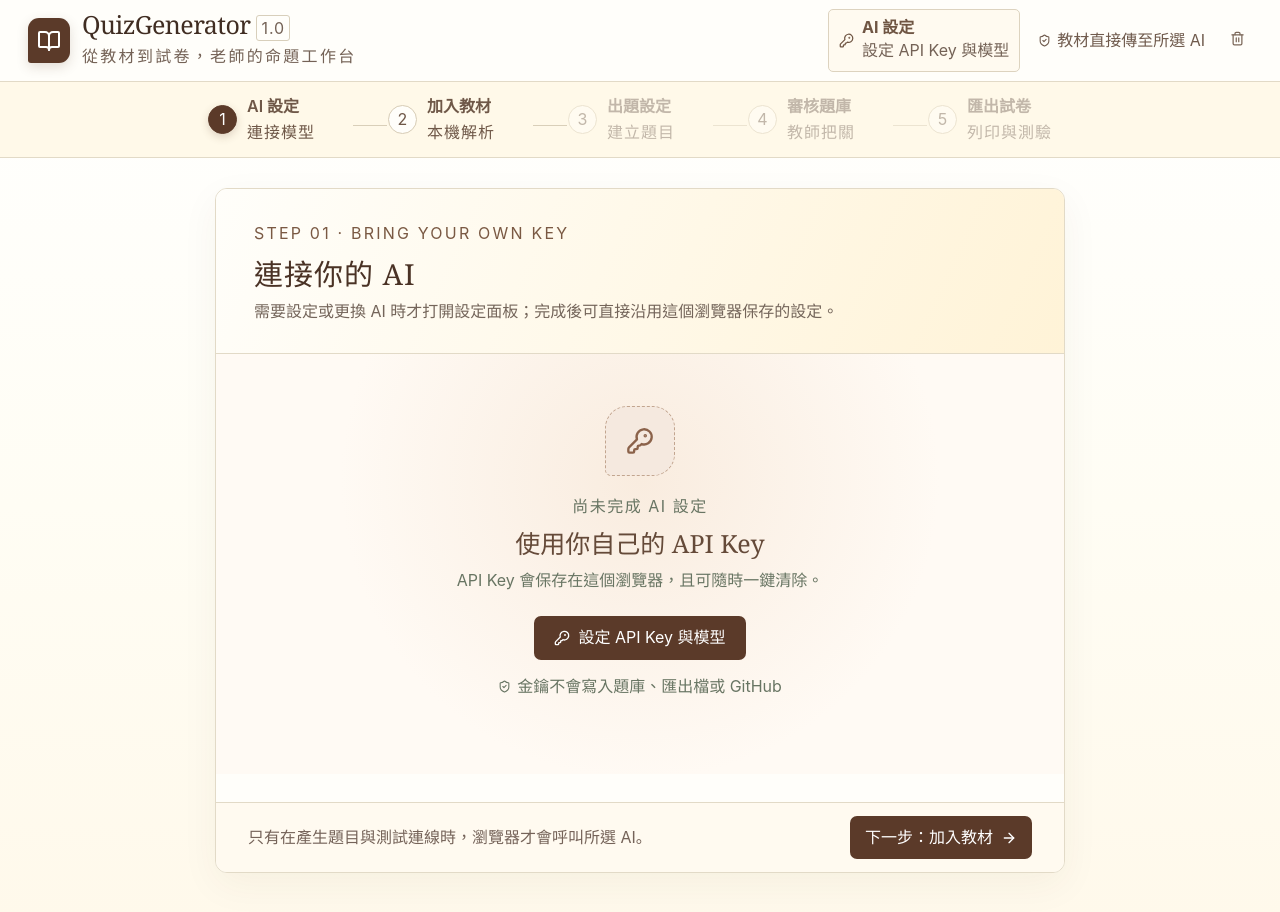
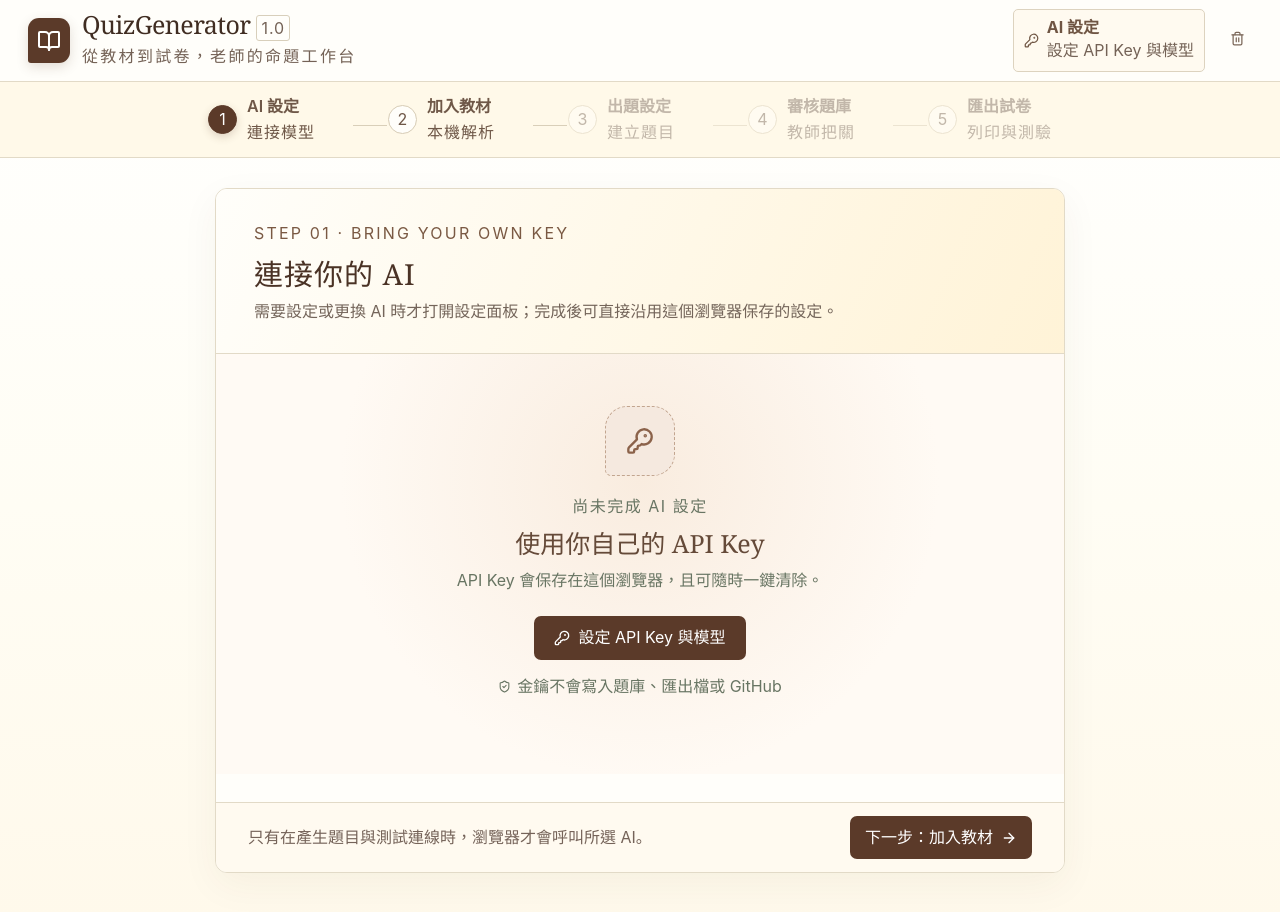
Before and after one commit to educatres/QuizGenerator, a React (Vite) app: page / in a window 1280 px wide. Shown: the top 912 px of the page. Built offline with nearby package versions, Linux system fonts and the light colour scheme.

Commit message:
chore: refine material privacy and past exam labels

```diff
--- a/src/App.tsx
+++ b/src/App.tsx
@@ -250,7 +250,7 @@ export function App() {
   return <div className="app-shell">
     <header className="app-header">
       <div className="brand"><div className="brand-symbol"><BookOpen size={24} /></div><div><h1>QuizGenerator <span>1.0</span></h1><p>從教材到試卷，老師的命題工作台</p></div></div>
-      <div className="header-status"><button className={`ai-settings-toggle ${hasSessionKey(provider) && selectedModels[provider] ? 'ready' : ''}`} onClick={() => setApiSettingsOpen(true)}><KeyRound size={15} /><span><strong>AI 設定</strong><small>{hasSessionKey(provider) && selectedModels[provider] ? `${adapter.name} · ${selectedModels[provider]}` : '設定 API Key 與模型'}</small></span></button><span><ShieldCheck size={13} />教材直接傳至所選 AI</span><button onClick={() => void clearAll()} title="清除本機資料"><Trash2 size={15} /></button></div>
+      <div className="header-status"><button className={`ai-settings-toggle ${hasSessionKey(provider) && selectedModels[provider] ? 'ready' : ''}`} onClick={() => setApiSettingsOpen(true)}><KeyRound size={15} /><span><strong>AI 設定</strong><small>{hasSessionKey(provider) && selectedModels[provider] ? `${adapter.name} · ${selectedModels[provider]}` : '設定 API Key 與模型'}</small></span></button><button onClick={() => void clearAll()} title="清除本機資料"><Trash2 size={15} /></button></div>
     </header>
     <nav className="stepper" aria-label="製作流程">{steps.map(([title, caption], index) => <button key={title} className={`${index === step ? 'active' : ''} ${canGo[index] ? 'available' : ''}`} onClick={() => canGo[index] && setStep(index)} disabled={!canGo[index]}><i>{index < step || (index === 0 && connected[provider]) ? <Check size={14} /> : index + 1}</i><span><strong>{title}</strong><small>{caption}</small></span></button>)}</nav>
     <main className="workspace">
@@ -259,13 +259,13 @@ export function App() {
         <footer className="panel-actions"><span>只有在產生題目與測試連線時，瀏覽器才會呼叫所選 AI。</span><span className="spacer" /><button className="primary" onClick={() => setStep(1)}>下一步：加入教材<ArrowRight size={16} /></button></footer>
       </section>}
 
-      {step === 1 && <section className="panel"><PageHeading eyebrow="STEP 02 · LOCAL PARSING" title="加入命題教材" description="PDF、TXT 與 Markdown 只在瀏覽器解析；只有按下產生題目時，文字片段才會送給 AI。" />
+      {step === 1 && <section className="panel"><PageHeading eyebrow="STEP 02 · LOCAL PARSING" title="加入命題教材" description="教材資料只會留存在老師的電腦上。" />
         <div className="material-layout"><div>
           <button className="drop-zone" onClick={() => fileInput.current?.click()} onDragOver={e => e.preventDefault()} onDrop={e => { e.preventDefault(); void importFiles(e.dataTransfer.files); }}><Upload size={28} /><strong>{busy === 'import' ? '正在本機解析…' : '拖放或選擇教材檔案'}</strong><span>PDF · TXT · MD　PDF 上限 100 MB</span></button><input ref={fileInput} hidden type="file" accept=".pdf,.txt,.md,.markdown" multiple onChange={e => e.target.files && void importFiles(e.target.files)} />
           <button className="example-material-button" disabled={!!busy} onClick={() => void addExampleMaterial()}>{busy === 'example' ? <LoaderCircle className="spin" size={17} /> : <BookOpen size={17} />}<span><strong>載入 AI 概念入門範例</strong><small>純文字教材，可直接用來測試產題流程</small></span><ArrowRight size={15} /></button>
           <div className="or"><span>或貼上文字</span></div><textarea className="paste-area" value={pasteText} onChange={e => setPasteText(e.target.value)} placeholder="貼上講義、文章或課程內容…" rows={7} /><button className="secondary add-paste" onClick={addPasted}><Plus size={15} />加入文字教材</button>
         </div><div className="material-list"><div className="list-heading"><span>教材清單</span><b>{materials.length} 份 · {allChunks.length} 個片段</b></div>{!materials.length ? <Empty icon={<FilePlus2 />} title="尚未加入教材" text="解析後可檢查擷取文字與頁碼，再交給 AI 出題。" /> : materials.map(material => <article key={material.id} className="material-card"><button className="material-summary" onClick={() => setExpandedMaterial(expandedMaterial === material.id ? undefined : material.id)}><FileText size={20} /><span><strong>{material.name}</strong><small>{material.kind.toUpperCase()} · {material.pageCount ? `${material.pageCount} 頁 · ` : ''}{material.characterCount.toLocaleString()} 字 · {formatBytes(material.size)}</small></span>{expandedMaterial === material.id ? <ChevronUp size={16} /> : <ChevronDown size={16} />}</button>{material.warning && <p className="warning"><CircleAlert size={14} />{material.warning}</p>}{expandedMaterial === material.id && <div className="material-preview">{material.chunks.slice(0, 3).map(chunk => <div key={chunk.id}><b>{chunk.pageNumber ? `第 ${chunk.pageNumber} 頁` : chunk.id}</b><p>{chunk.text.slice(0, 550)}{chunk.text.length > 550 ? '…' : ''}</p></div>)}{material.chunks.length > 3 && <small>另有 {material.chunks.length - 3} 個片段</small>}</div>}<button className="remove" onClick={() => setMaterials(state => state.filter(d => d.id !== material.id))} aria-label={`移除 ${material.name}`}><X size={15} /></button></article>)}</div></div>
-        <section className="past-exam-panel" aria-labelledby="past-exam-title"><div className="past-exam-heading"><div><p>PAST EXAM GUIDANCE · 選填</p><h3 id="past-exam-title">匯入考古題</h3><span>考古題只用來引導題型或避開重複，不會作為答案與引文來源。</span></div><label className="secondary past-exam-upload"><Upload size={16} />{busy === 'past-exam' ? '正在解析考古題…' : '選擇考古題'}<input ref={pastExamInput} aria-label="匯入考古題檔案" type="file" accept=".pdf,.txt,.md,.markdown" multiple disabled={!!busy} onChange={e => e.target.files && void importPastExamFiles(e.target.files)} /></label></div>
+        <section className="past-exam-panel" aria-labelledby="past-exam-title"><div className="past-exam-heading"><div><p>PAST EXAM GUIDANCE · 選填</p><h3 id="past-exam-title">匯入考古題(PDF格式)</h3><span>考古題只用來引導題型或避開重複，不會作為答案與引文來源。</span></div><label className="secondary past-exam-upload"><Upload size={16} />{busy === 'past-exam' ? '正在解析考古題…' : '選擇考古題'}<input ref={pastExamInput} aria-label="匯入考古題檔案" type="file" accept=".pdf,.txt,.md,.markdown" multiple disabled={!!busy} onChange={e => e.target.files && void importPastExamFiles(e.target.files)} /></label></div>
           <div className="past-exam-strategy" role="radiogroup" aria-label="考古題使用方式"><button role="radio" aria-checked={pastExamStrategy === 'transform'} className={pastExamStrategy === 'transform' ? 'active' : ''} onClick={() => setPastExamStrategy('transform')}><strong>根據考古題變換題型</strong><small>保留評量概念，改寫題型、情境與問法</small></button><button role="radio" aria-checked={pastExamStrategy === 'avoid'} className={pastExamStrategy === 'avoid' ? 'active' : ''} onClick={() => setPastExamStrategy('avoid')}><strong>避開考古題</strong><small>避開既有考點與相似問法，優先命題未考內容</small></button></div>
           {pastExams.length > 0 && <div className="past-exam-files">{pastExams.map(document => <span key={document.id}><FileText size={15} /><b>{document.name}</b><small>{document.characterCount.toLocaleString()} 字</small><button onClick={() => setPastExams(state => state.filter(item => item.id !== document.id))} aria-label={`移除考古題 ${document.name}`}><X size={14} /></button></span>)}</div>}
         </section>
```
